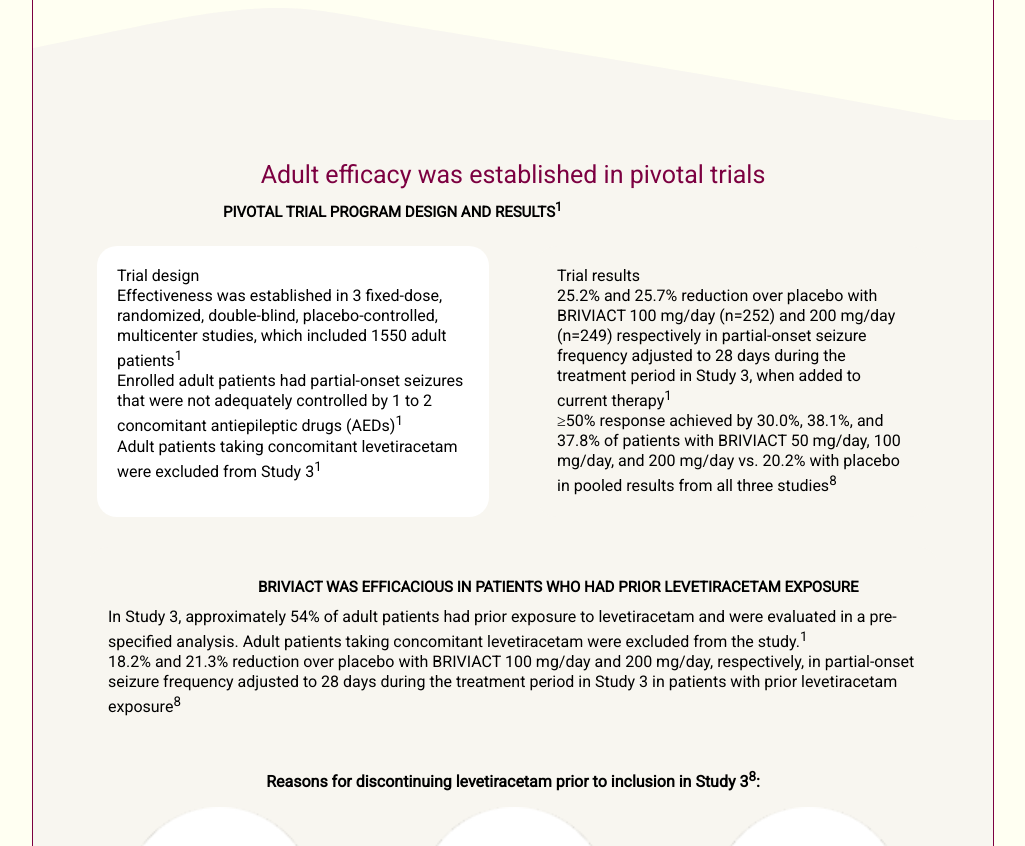
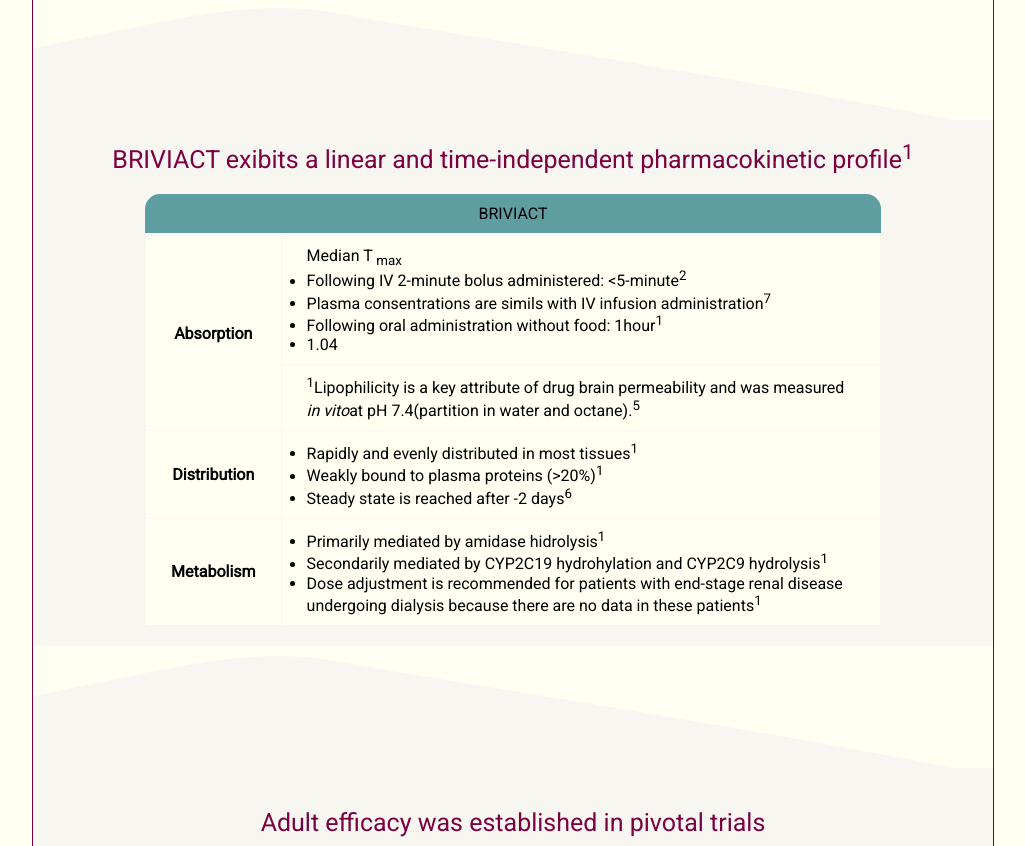
Before and after one commit to irynalaitaruk/AdaptiveProject, a website: page public/index.html in a window 1280 px wide. Shown: the part 1360-2206 px from the top of the page, without its empty margins (127-1152 px from the left). Drawn offline with Linux system fonts and the light colour scheme.

Commit message:
added briviactExibits block + .scss file

```diff
--- a/public/index.html
+++ b/public/index.html
@@ -106,6 +106,63 @@
 
             </div>
         </div>
+        <div class="slice2"><img src="images/Slice_shape.png" alt="slice"></div>
+        <div class="briviactExibits">
+             <h2>BRIVIACT exibits a linear and time-independent pharmacokinetic profile<sup>1</sup></h2>
+             <table>
+                <caption>BRIVIACT</caption>
+                     <tr>
+                         <th rowspan="2">Absorption</th>
+                         <td>
+                             Median T <sub>max</sub>
+                             <ul>
+                                 <li>Following IV 2-minute bolus administered: &lt;5-minute<sup>2</sup></5-minute>
+                                    <ul>
+                                        <li>Plasma consentrations are simils with IV infusion administration<sup>7</sup></li>
+                                    </ul>
+                                </li>
+                                 <li>
+                                     Following oral administration without food: 1hour<sup>1</sup>
+                                 </li>
+                                 <li>1.04</li>
+                             </ul>
+                         </td>
+                     </tr>
+                     <tr>
+                         <td><sup>1</sup>Lipophilicity is a key attribute of drug brain permeability and was measured <i>in vito</i>at pH 7.4(partition in water and octane).<sup>5</sup></td>
+                     </tr>
+                     <tr>
+                         <th>Distribution</th>
+                         <td>
+                             <ul>
+                                 <li>
+                                     Rapidly and evenly distributed in most tissues<sup>1</sup>
+                                 </li>
+                                 <li>
+                                     Weakly bound to plasma proteins (&gt;20%)<sup>1</sup>
+                                 </li>
+                                 <li>
+                                     Steady state is reached after -2 days<sup>6</sup>
+                                 </li>
+                             </ul>
+                         </td>
+                     </tr>
+
+                     <tr>
+                         <th>Metabolism</th>
+                         <td>
+                             <ul>
+                                 <li>Primarily mediated by amidase hidrolysis<sup>1</sup></li>
+                                 <li>Secondarily mediated by CYP2C19 hydrohylation and CYP2C9 hydrolysis<sup>1</sup></li>
+                                 <li>Dose adjustment is recommended for patients with end-stage renal disease undergoing dialysis because there are no data in these patients<sup>1</sup></li>
+                             </ul>
+                         </td>
+                     </tr>
+                     <tr></tr>
+
+             </table>
+
+            </div>
 
         <div class="slice2"><img src="images/Slice_shape.png" alt="slice"></div>
         <div class="block2">
--- /dev/null
+++ b/src/scss/modules/briviactExibits.scss
@@ -0,0 +1,70 @@
+@import "../config";
+@import "../mixins";
+
+.slice2{
+    width: 960px;
+    margin-bottom: -5px;
+
+    @include sm{
+     display: none;
+   }
+ }
+
+ .briviactExibits{
+     background-color:  #f8f6f0;
+     padding: 20px;
+     margin-bottom: 10px;
+
+     h2{
+        color: $font-color;
+        text-align: center;
+        font-size: $headers-fontSize;
+        font-weight: 350;
+
+        @include sm{
+            font-size: 18px;
+        }
+
+        @include md-only{
+            font-size: 25px;
+        }
+
+        @include lg{
+            font-size: 25px;
+        }
+    }
+
+  table{
+      background-color: $main-color;
+      width: 80%;
+      margin-top: 20px;
+      border-collapse: collapse;
+
+      @include sm{
+        font-size: smaller;
+    }
+
+    @include md-only{
+        font-size: smaller;
+    }
+
+      caption{
+          padding: 10px;
+          background-color: cadetblue;
+          margin-bottom: 2px;
+          border-top-left-radius: 15px;
+          border-top-right-radius: 15px;
+      }
+
+      li{
+        list-style-type: disc;
+    }
+
+  }
+  table, th, td{
+    border: 1px solid #f8f6f0;
+    padding: 10px 25px;
+  }
+
+
+ }
--- a/src/scss/modules/molecularBlock.scss
+++ b/src/scss/modules/molecularBlock.scss
@@ -68,6 +68,10 @@
             margin: 20px;
         }
 
+        img{
+            border-radius: 15px;
+        }
+
        .additionalList{
            margin-top: 50px;
            font-size: smaller;
```
Also changed, not shown: public/bundle.min.css.
